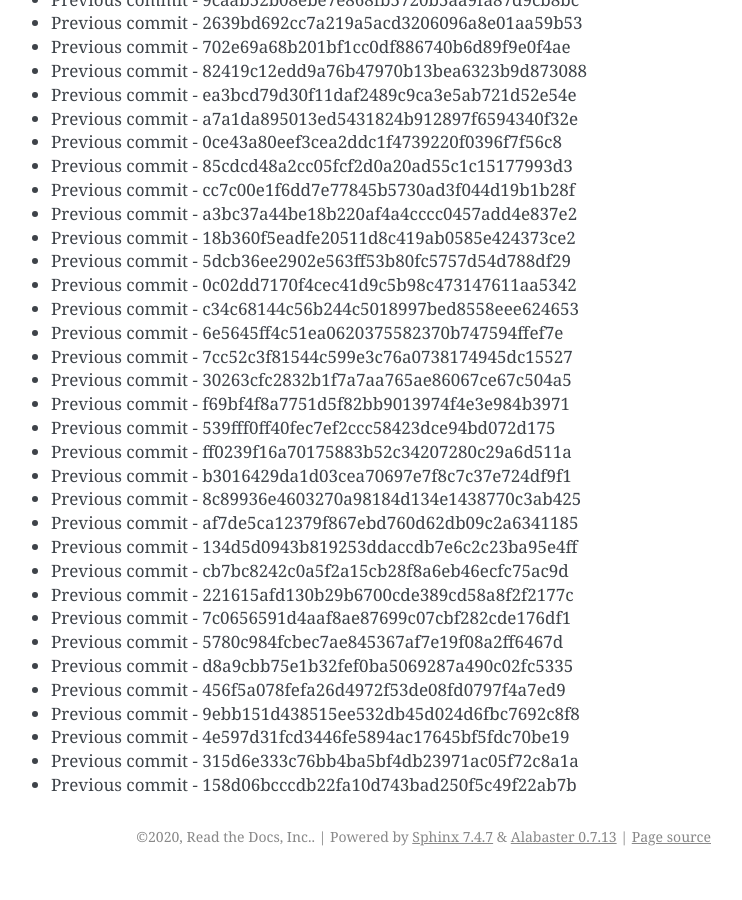
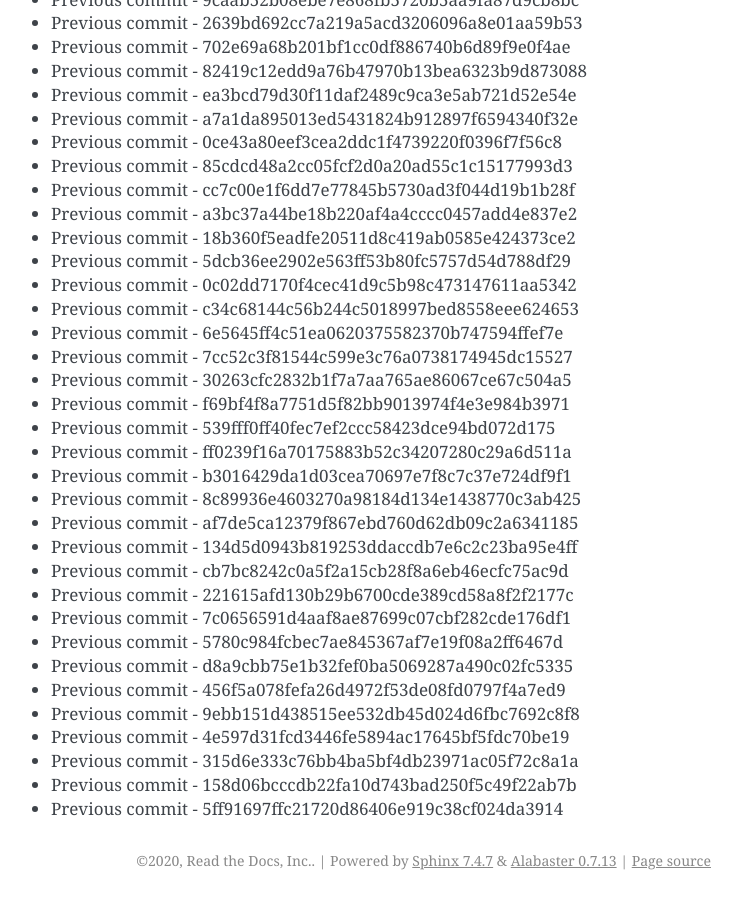
Before and after one commit to readthedocs/rtd-git-stresstest, a Sphinx documentation site: the page built from docs/updates.rst, in a window 1280 px wide and 900 px high, scrolled down 30283 px. Shown: the whole window, without its empty margins (399-1141 px from the left). Built offline with Sphinx 7.4.7, drawn with Linux system fonts in a browser that asks for light colours; before the commit the page ends 31159 px from its top, so only the background shows below that.

Commit message:
Generating commit from previous: 5ff91697ffc21720d86406e919c38cf024da3914

```diff
--- a/docs/updates.rst
+++ b/docs/updates.rst
@@ -1304,3 +1304,4 @@ It can be tested for any performance characteristics.
 * Previous commit - 4e597d31fcd3446fe5894ac17645bf5fdc70be19
 * Previous commit - 315d6e333c76bb4ba5bf4db23971ac05f72c8a1a
 * Previous commit - 158d06bcccdb22fa10d743bad250f5c49f22ab7b
+* Previous commit - 5ff91697ffc21720d86406e919c38cf024da3914
```
